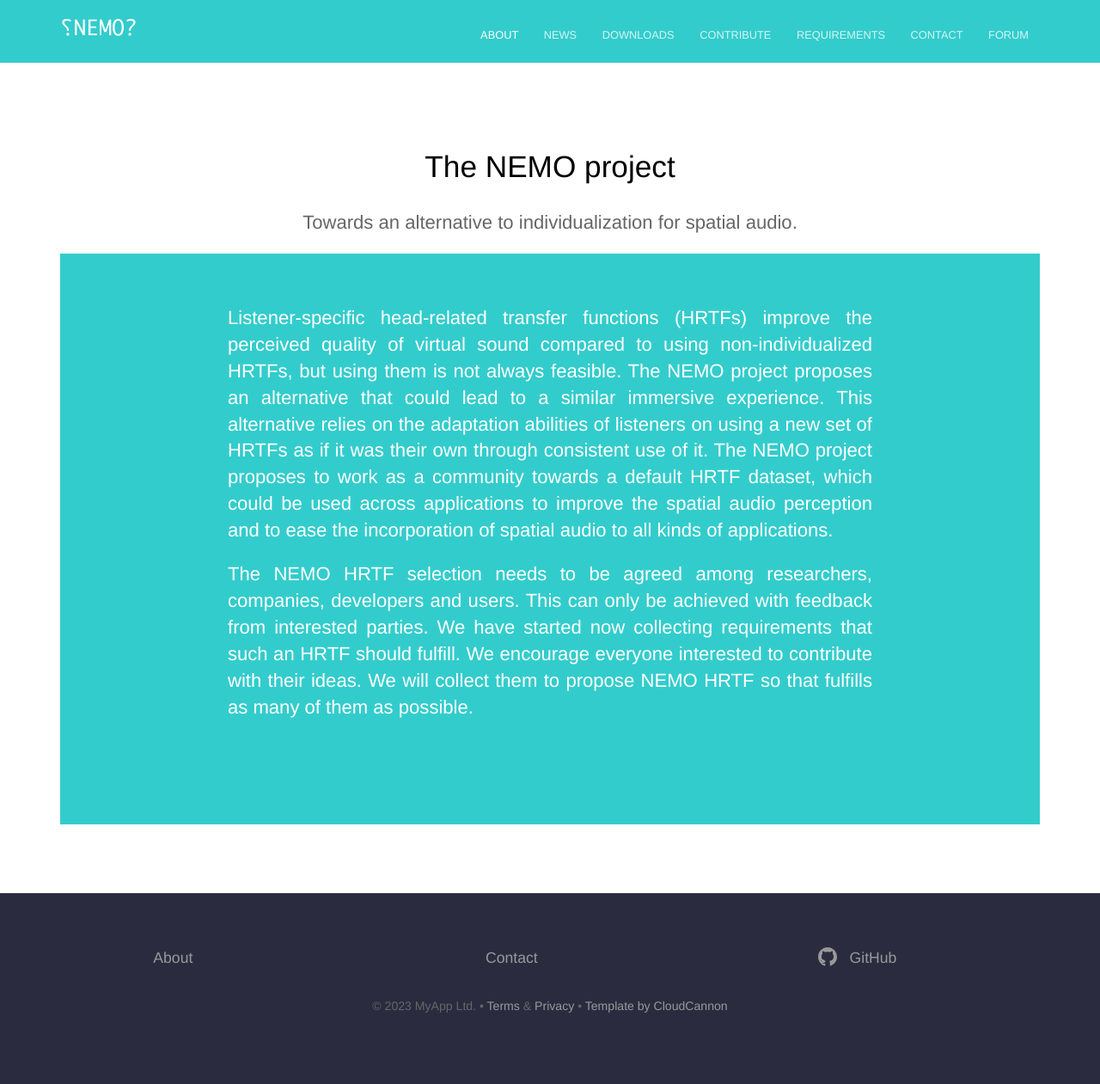
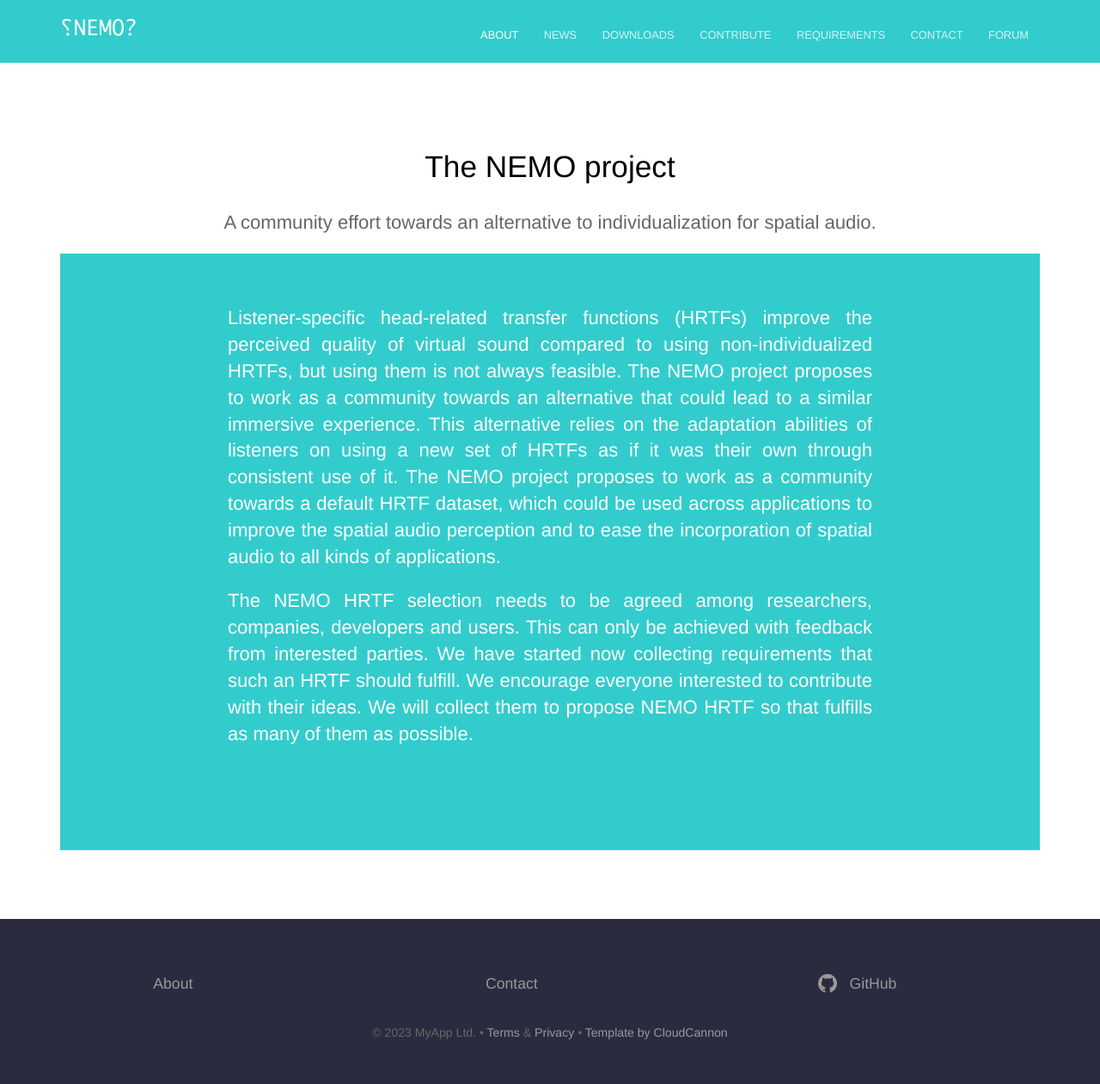
Before and after one commit to TheNEMOproject/TheNEMOproject.github.io, a Jekyll site: the page built from about.html, in a window 1280 px wide. Shown: the whole page at 86% size. Built offline with Jekyll 4.4.1, drawn with Linux system fonts in a browser that asks for light colours; before the commit the page ends 1231 px from its top, so only the background shows below that.

Commit message:
Update about.html

```diff
--- a/about.html
+++ b/about.html
@@ -1,11 +1,11 @@
 ---
 title: The NEMO project
-description: Towards an alternative to individualization for spatial audio.
+description: A community effort towards an alternative to individualization for spatial audio.
 ---
 <section class="hero">
 	<div class="text-container">
 		<h1 class="editable"><strong> </strong></h1>
-		<p class="subtext_justified editable">Listener-specific head-related transfer functions (HRTFs) improve the perceived quality of virtual sound compared to using non-individualized HRTFs, but using them is not always feasible. The NEMO project proposes an alternative that could lead to a similar immersive experience. This alternative relies on the adaptation abilities of listeners on using a new set of HRTFs as if it was their own through consistent use of it. The NEMO project proposes to work as a community towards a default HRTF dataset, which could be used across applications to improve the spatial audio perception and to ease the incorporation of spatial audio to all kinds of applications.</p>
+		<p class="subtext_justified editable">Listener-specific head-related transfer functions (HRTFs) improve the perceived quality of virtual sound compared to using non-individualized HRTFs, but using them is not always feasible. The NEMO project proposes to work as a community towards an alternative that could lead to a similar immersive experience. This alternative relies on the adaptation abilities of listeners on using a new set of HRTFs as if it was their own through consistent use of it. The NEMO project proposes to work as a community towards a default HRTF dataset, which could be used across applications to improve the spatial audio perception and to ease the incorporation of spatial audio to all kinds of applications.</p>
 		<h1 class="editable"><strong> </strong></h1>
 		<p class="subtext_justified editable">The NEMO HRTF selection needs to be agreed among researchers, companies, developers and users. This can only be achieved with feedback from interested parties. We have started now collecting requirements that such an HRTF should fulfill. We encourage everyone interested to contribute with their ideas. We will collect them to propose NEMO HRTF so that fulfills as many of them as possible. </p>
 	</div>
```
